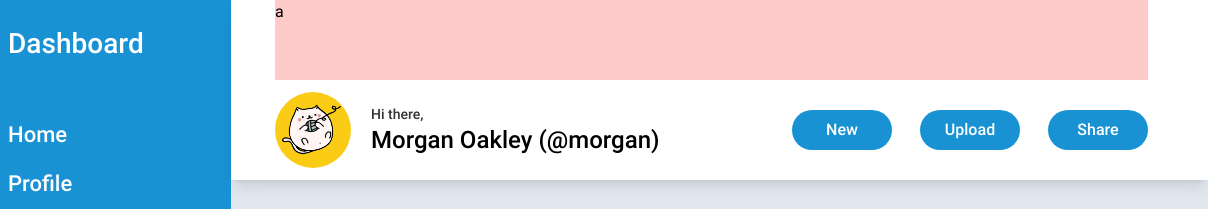
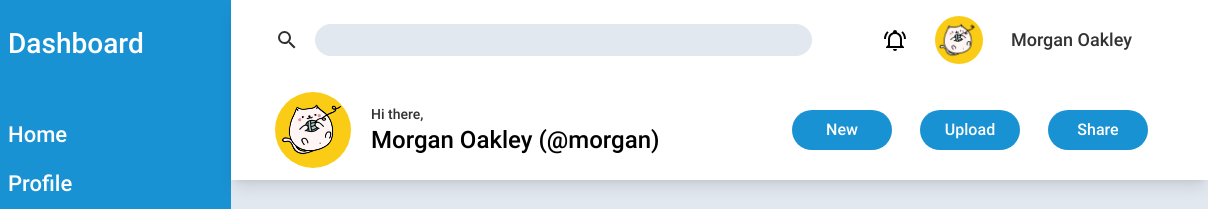
Before and after one commit to JunYuHuang/top-admin-dashboard, a plain HTML site: page index.html in a window 1280 px wide. Shown: the top 209 px of the page, 72-1280 px from the left. Drawn offline with nearby package versions, Linux system fonts and the light colour scheme.

Commit message:
Complete header top row component and update README

```diff
--- a/index.html
+++ b/index.html
@@ -29,6 +29,14 @@
           },
         },
       };
+
+      window.addEventListener("load", (e) => {
+        const searchForm = document.querySelector(".form-search");
+        searchForm.addEventListener("submit", (e) => {
+          e.preventDefault();
+          console.log(`Search form submitted`);
+        });
+      });
     </script>
     <link rel="stylesheet" href="assets/styles.css" rel="stylesheet" />
   </head>
@@ -129,7 +137,51 @@
       <header
         class="header bg-white grid grid-rows-[80px_100px] pl-11 pr-[60px] pb-4 shadow-lg"
       >
-        <div class="row-top bg-red-200">a</div>
+        <div class="row-top grid grid-cols-[1.6fr_1fr]">
+          <form
+            action="/"
+            method="GET"
+            class="form-search grid grid-cols-[24px_1fr] items-center gap-x-4"
+          >
+            <img
+              src="assets/icons/magnify.svg"
+              alt="An icon of a magnifying glass."
+              class="w-6 h-6 justify-self-center"
+            />
+            <div class="input-group">
+              <label for="search-query" class="invisible absolute -z-10"
+                >Search</label
+              >
+              <input
+                id="search-query"
+                name="search-query"
+                type="text"
+                class="focus-visible:outline-0 bg-light-gray rounded-full text-off-black py-1 px-4 min-w-[200px] max-w-[606px] w-full"
+              />
+            </div>
+          </form>
+          <div
+            class="grid grid-cols-[24px_48px_max-content] items-center justify-end gap-x-7 pr-4"
+          >
+            <a href="#" class="">
+              <img
+                src="assets/icons/bell-ring-outline.svg"
+                alt="An icon of a bell ringing."
+                class="w-6 h-6 justify-self-center"
+              />
+            </a>
+            <a href="#" class="">
+              <img
+                src="assets/images/cat-small.png"
+                alt="An avatar image of a pink cartoon cat playing with a green ball of yarn over a yellow background."
+                class="w-12 h-12 rounded-full justify-self-center"
+              />
+            </a>
+            <a href="#" class="text-off-black text-lg font-medium"
+              >Morgan Oakley</a
+            >
+          </div>
+        </div>
         <div class="row-bottom grid grid-cols-2 items-center">
           <div class="flex flex-row items-center gap-x-5">
             <img
```
Also changed, not shown: 1 other file.
